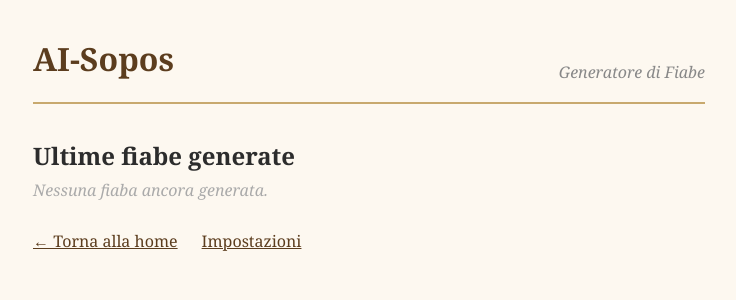
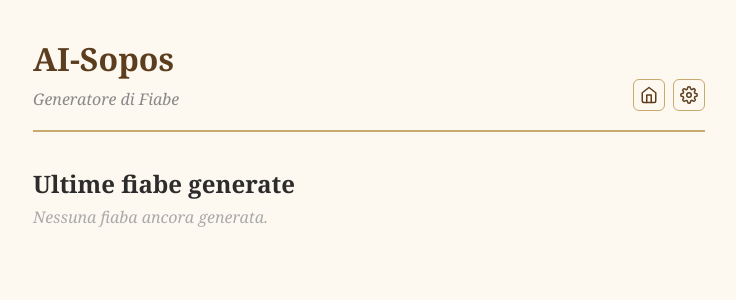
Before and after one commit to grebbo/ai-sopos, a Flask app: page /cronologia in a window 1280 px wide. Shown: the top 300 px of the page, without its empty margins (271-1007 px from the left). Run offline with Flask 3, Linux system fonts and the light colour scheme.

Commit message:
feat: nav icone coerenti su tutte le pagine

```diff
--- a/templates/cronologia.html
+++ b/templates/cronologia.html
@@ -10,8 +10,18 @@
 <body>
   <div class="container">
     <header>
-      <h1>AI-Sopos</h1>
-      <p class="subtitle">Generatore di Fiabe</p>
+      <div>
+        <h1>AI-Sopos</h1>
+        <p class="subtitle">Generatore di Fiabe</p>
+      </div>
+      <nav class="header-nav">
+        <a href="/" class="icon-btn" title="Home">
+          <svg xmlns="http://www.w3.org/2000/svg" width="18" height="18" viewBox="0 0 24 24" fill="none" stroke="currentColor" stroke-width="2" stroke-linecap="round" stroke-linejoin="round" aria-hidden="true"><path d="M3 9l9-7 9 7v11a2 2 0 0 1-2 2H5a2 2 0 0 1-2-2z"/><polyline points="9 22 9 12 15 12 15 22"/></svg>
+        </a>
+        <a href="/impostazioni" class="icon-btn" title="Impostazioni">
+          <svg xmlns="http://www.w3.org/2000/svg" width="18" height="18" viewBox="0 0 24 24" fill="none" stroke="currentColor" stroke-width="2" stroke-linecap="round" stroke-linejoin="round" aria-hidden="true"><circle cx="12" cy="12" r="3"/><path d="M19.4 15a1.65 1.65 0 0 0 .33 1.82l.06.06a2 2 0 0 1-2.83 2.83l-.06-.06a1.65 1.65 0 0 0-1.82-.33 1.65 1.65 0 0 0-1 1.51V21a2 2 0 0 1-4 0v-.09A1.65 1.65 0 0 0 9 19.4a1.65 1.65 0 0 0-1.82.33l-.06.06a2 2 0 0 1-2.83-2.83l.06-.06A1.65 1.65 0 0 0 4.68 15a1.65 1.65 0 0 0-1.51-1H3a2 2 0 0 1 0-4h.09A1.65 1.65 0 0 0 4.6 9a1.65 1.65 0 0 0-.33-1.82l-.06-.06a2 2 0 0 1 2.83-2.83l.06.06A1.65 1.65 0 0 0 9 4.68a1.65 1.65 0 0 0 1-1.51V3a2 2 0 0 1 4 0v.09a1.65 1.65 0 0 0 1 1.51 1.65 1.65 0 0 0 1.82-.33l.06-.06a2 2 0 0 1 2.83 2.83l-.06.06A1.65 1.65 0 0 0 19.4 9a1.65 1.65 0 0 0 1.51 1H21a2 2 0 0 1 0 4h-.09a1.65 1.65 0 0 0-1.51 1z"/></svg>
+        </a>
+      </nav>
     </header>
     <section class="history-section">
       <h2>Ultime fiabe generate</h2>
@@ -27,10 +37,6 @@
       <p class="empty">Nessuna fiaba ancora generata.</p>
       {% endif %}
     </section>
-    <p style="margin-top:1.5rem; display:flex; gap:1.5rem;">
-      <a href="/" style="color:#5c3d1e">← Torna alla home</a>
-      <a href="/impostazioni" style="color:#5c3d1e">Impostazioni</a>
-    </p>
   </div>
 </body>
 </html>
```
Also changed, not shown: templates/impostazioni.html (+12 -3 lines), templates/storia.html (+11 -1 lines).
